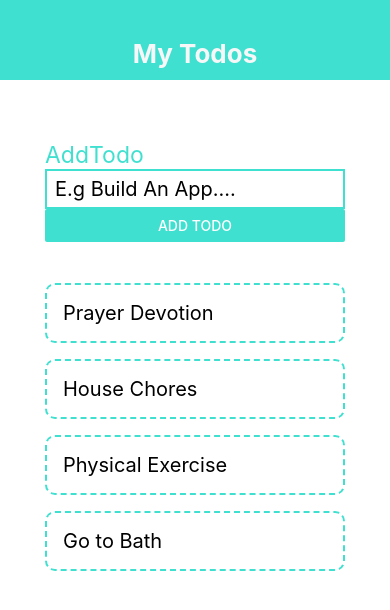
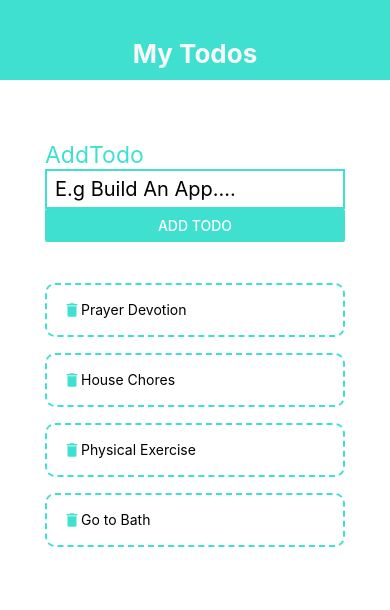
Before and after one commit to Paul-Nathan/Todos, a React Native app: screen / in a window 390 px wide. Shown: the top 610 px of the page. Built offline with nearby package versions, Linux system fonts and the light colour scheme.

Commit message:
Inserting the delete icon

```diff
--- a/components/TodoItem.js
+++ b/components/TodoItem.js
@@ -1,18 +1,21 @@
 import React from 'react'
-import { TouchableOpacity, Text, StyleSheet } from 'react-native'
+import { View, TouchableOpacity, Text, StyleSheet } from 'react-native'
+import MaterialIcons from '@expo/vector-icons/MaterialIcons';
 
 export default function TodoItem({item, handleDelete}) {
   return (
     <TouchableOpacity onPress={()=>handleDelete(item.key)}>
-        <Text style={styles.item}>
-            {item.text}
-            </Text>
+      <View style={styles.item}>
+        <MaterialIcons name = 'delete' size={18} color='#40E0D0'/>
+        <Text>{item.text}</Text>
+            </View>
     </TouchableOpacity>
   )
 }
 
 const styles = StyleSheet.create({
     item:{
+        flexDirection: 'row',
         padding:16,
         marginTop:16,
         borderColor:"#40E0D0",
```
